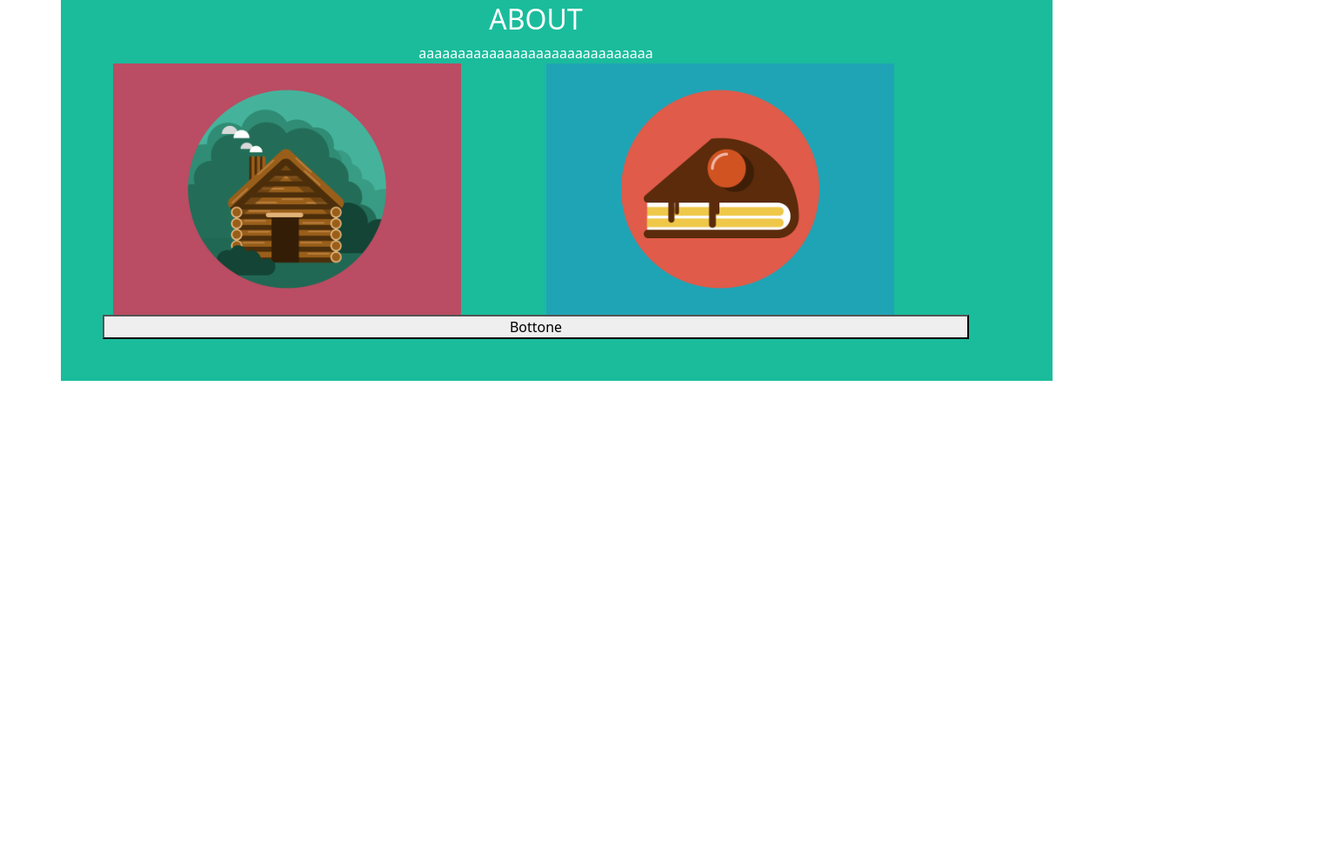
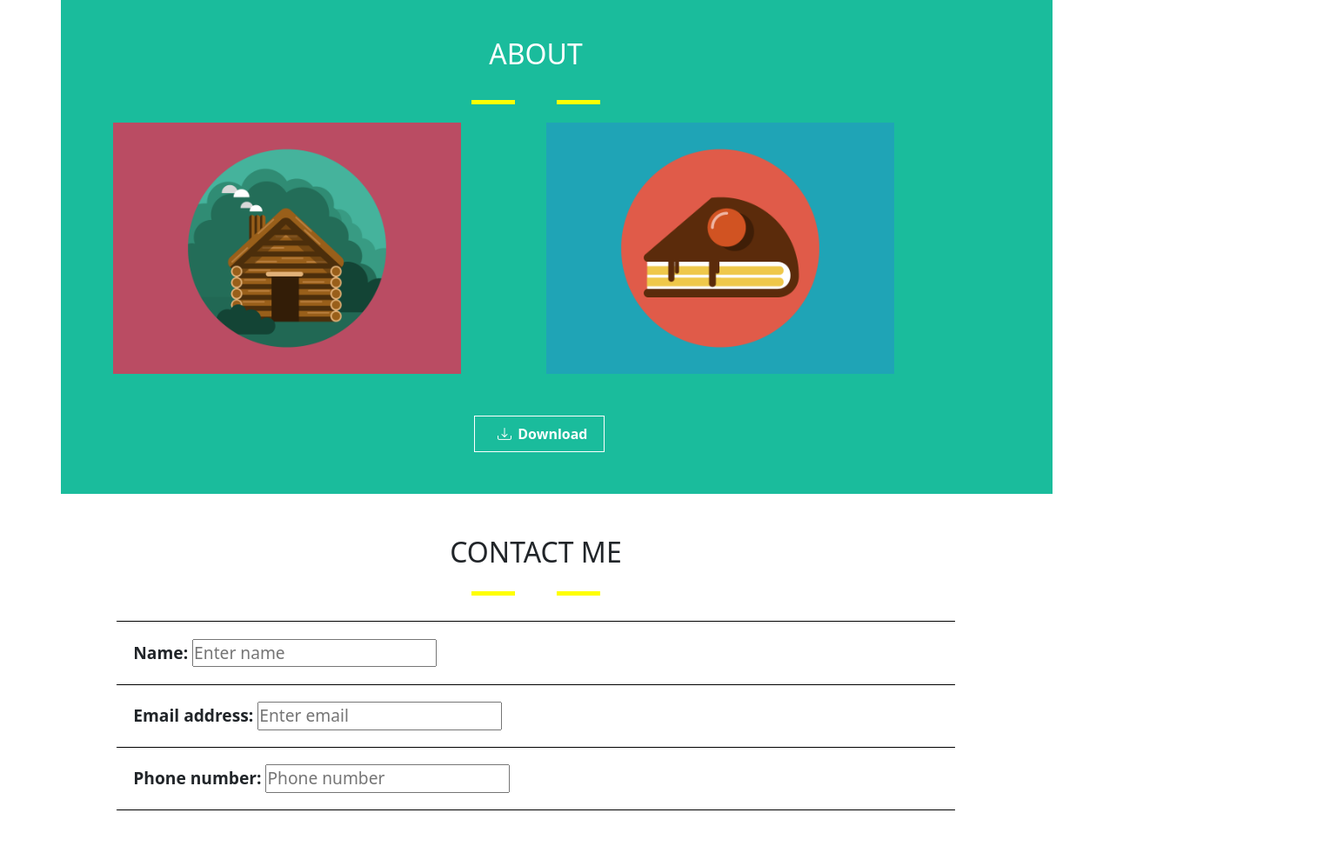
Before and after one commit to michelecamera1995/HTML-CSS-BOOTSTRAP-progetto-Freelancer, a plain HTML site: page index.html in a window 1280 px wide. Shown: the part 1229-2225 px from the top of the page at 87% size, 1529 px wide, since content can reach past the window. Before the commit the page ends 1667 px from the top, so only its background shows below. Drawn offline with nearby package versions, Linux system fonts and the light colour scheme.

Commit message:
section 5 done

```diff
--- a/css/style.css
+++ b/css/style.css
@@ -33,10 +33,31 @@ header ul li a{
     width: 190px ;
 }
 
+.star{
+    color: yellow;
+    font-size: x-large;
+    text-align: center;
+  }
+
+.star:before,
+.star:after {
+    background-color: yellow;
+    content: "";
+    display: inline-block;
+    height: 5px;
+    position: relative;
+    vertical-align: middle;
+    width: 50px;
+  }
+
 .star:before {
-    color: yellow;
-    height: 60px;
-    font-size: medium;
+    right: 1em;
+    margin-left: -50%;
+  }
+
+.star:after {
+    left: 1em;
+    margin-right: -50%;
   }
 
 .sectiontwo img{
@@ -53,3 +74,31 @@ header ul li a{
 .sectionthree img{
     width: 400px;
 }
+
+.sectionthree button{
+    padding: 8px 0px;
+    width: 150PX;
+    background-color: transparent;
+    border: 0.5px solid white;
+    color: white;
+    font-weight: bold;
+}
+
+.sectionthree button i{
+    padding: 5%;
+}
+
+form {
+    font-size: 1.2rem;
+    font-weight: bold;
+}
+
+.form-group {
+    border-top: 1px solid black;
+    border-bottom: 1px solid black;
+    padding: 2%;
+}
+
+.form-group1{
+    padding: 2%;
+}
--- a/index.html
+++ b/index.html
@@ -5,6 +5,7 @@
     <meta http-equiv="X-UA-Compatible" content="IE=edge">
     <meta name="viewport" content="width=device-width, initial-scale=1.0">
     <link href="https://cdn.jsdelivr.net/npm/bootstrap@5.0.2/dist/css/bootstrap.min.css" rel="stylesheet" integrity="sha384-EVSTQN3/azprG1Anm3QDgpJLIm9Nao0Yz1ztcQTwFspd3yD65VohhpuuCOmLASjC" crossorigin="anonymous">
+    <link rel="stylesheet" href="https://cdn.jsdelivr.net/npm/bootstrap-icons@1.8.1/font/bootstrap-icons.css">
     <link rel="stylesheet" href="css/style.css">
     <title>Document</title>
 </head>
@@ -34,10 +35,10 @@
 
         <section class="sectionone row p-5">
             <div class="row">
-                    <div class="col-12 row justify-content-center"><img src="img/avatar.svg" alt=""></div>
-                    <h1 class="col-12 row justify-content-center">Start Bootstrap</h1>
-                    <div class="col-12 row justify-content-center">aaaaaaaaaaaaaaaaaaaaaaaaaaaaaa</div>
-                    <div class="col-12 row justify-content-center">GRAPHIC ARTIST - WEB DESIGNER - ILLUSTRATOR</div>
+                    <div class="col-12 row  justify-content-center"><img src="img/avatar.svg" alt=""></div>
+                    <h1 class="col-12 row  justify-content-center">START BOOTSTRAP</h1>
+                    <div class="col-12 row  justify-content-center"><i class="star bi bi-star-fill"></i></div>
+                    <div class="col-12 row  justify-content-center p-2">GRAPHIC ARTIST - WEB DESIGNER - ILLUSTRATOR</div>
             </div>
         </section>
 
@@ -47,7 +48,7 @@
          <section class="sectiontwo row p-5">
             <div class="row align-content-around">
                     <h2 class="col-12 row justify-content-center">PORTFOLIO</h2>
-                    <div class="col-12 row justify-content-center">aaaaaaaaaaaaaaaaaaaaaaaaaaaaaa</div>
+                    <div class="col-12 row justify-content-center"><i class="star bi bi-star-fill"></i></div>
                     <div class="col-12 row justify-content-between">
                         <div class="col-4"><img src="img/cabin.png" alt=""></div>
                         <div class="col-4"><img src="img/cake.png" alt=""></div>
@@ -65,18 +66,46 @@
         <section class="sectionthree row p-5">
             <div class="row align-content-around">
                     <h2 class="col-12 row justify-content-center">ABOUT</h2>
-                    <div class="col-12 row justify-content-center">aaaaaaaaaaaaaaaaaaaaaaaaaaaaaa</div>
+                    <div class="col-12 row justify-content-center p-2"><i class="star bi bi-star-fill"></i></div>
                     <div class="col-12 row ">
                         <div class="col-6"><img src="img/cabin.png" alt=""></div>
                         <div class="col-6"><img src="img/cake.png" alt=""></div>
                     </div>
                     <div class="col-12 row justify-items-center">
-                            <button>Bottone</button>
+                        <div class="col-12 offset-5 pt-5">
+                            <button><i class="bi bi-download"></i>Download</button>
+                        </div>
                     </div>
             </div>
         </section>
 
         <!-- End section 3-->
+        <!-- Section 4-->
+
+        <section class="sectionfour row p-5">
+                    <div class="row align-content-around">
+                            <h2 class="col-12 row justify-content-center">CONTACT ME</h2>
+                            <div class="col-12 row justify-content-center"><i class="star bi bi-star-fill"></i></div>
+                            <div class="row p-3">
+                                <form>
+                                    <div class="form-group">
+                                        <label for="exampleInputEmail1">Name:</label>
+                                        <input type="text"   placeholder="Enter name">
+                                      </div>
+                                    <div class="form-group1">
+                                      <label for="exampleInputEmail1">Email address:</label>
+                                      <input type="email"  placeholder="Enter email">
+                                    </div>
+                                    <div class="form-group">
+                                      <label for="exampleInputPassword1">Phone number:</label>
+                                      <input type="text"  placeholder="Phone number">
+                                    </div>
+                                  </form>
+                            </div>
+                    </div>
+        </section>
+
+        <!-- End section 4-->
     </div>
 
 
```
